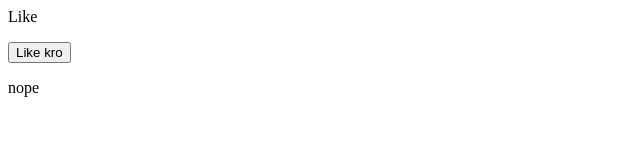
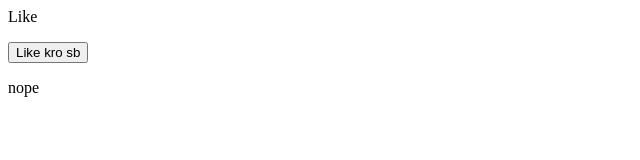
Before and after one commit to Nitesh1234-crypto/demo, a plain HTML site: page index.html in a window 1280 px wide. Shown: the full height of the page, 0-640 px from the left. Drawn offline with Linux system fonts and the light colour scheme.

Commit message:
update index file

```diff
--- a/index.html
+++ b/index.html
@@ -1,3 +1,3 @@
 <p>Like</p>
-<button>Like kro</button>
+<button>Like kro sb</button>
 <p>nope</p>
```
